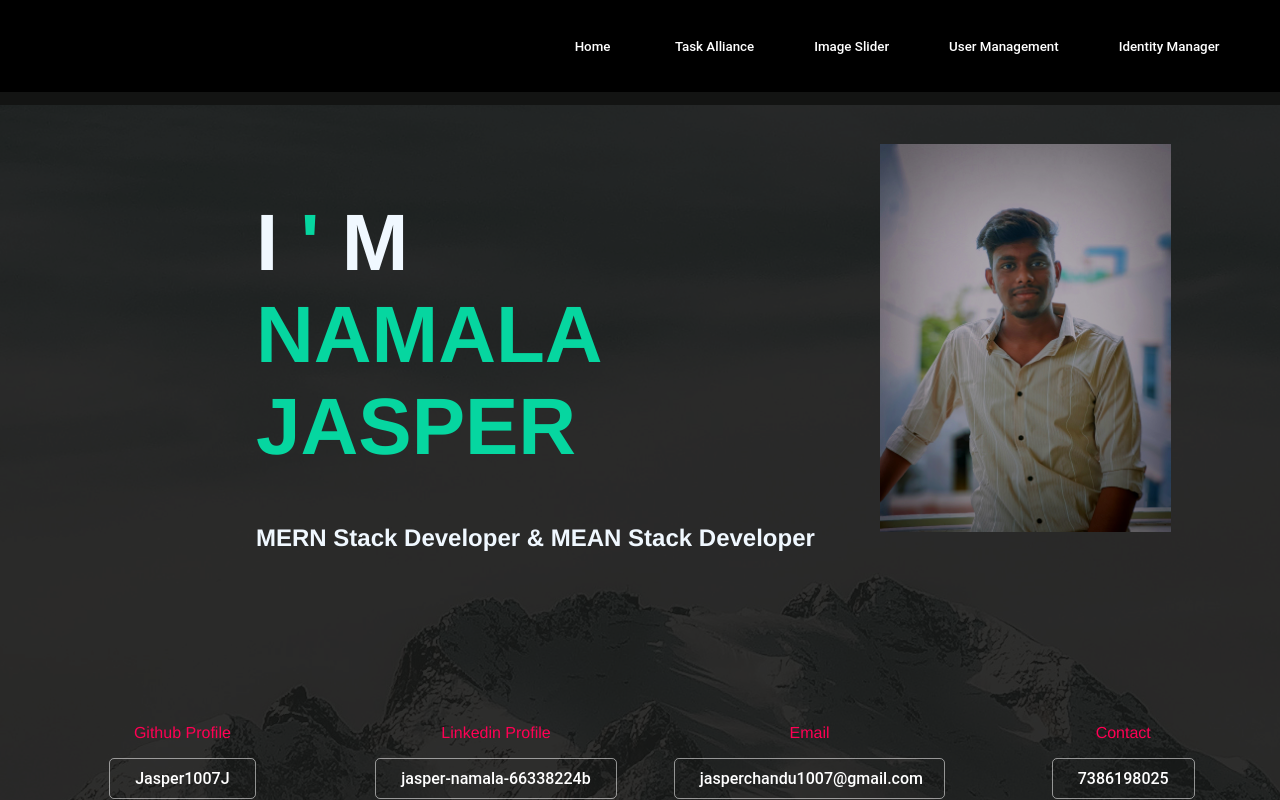
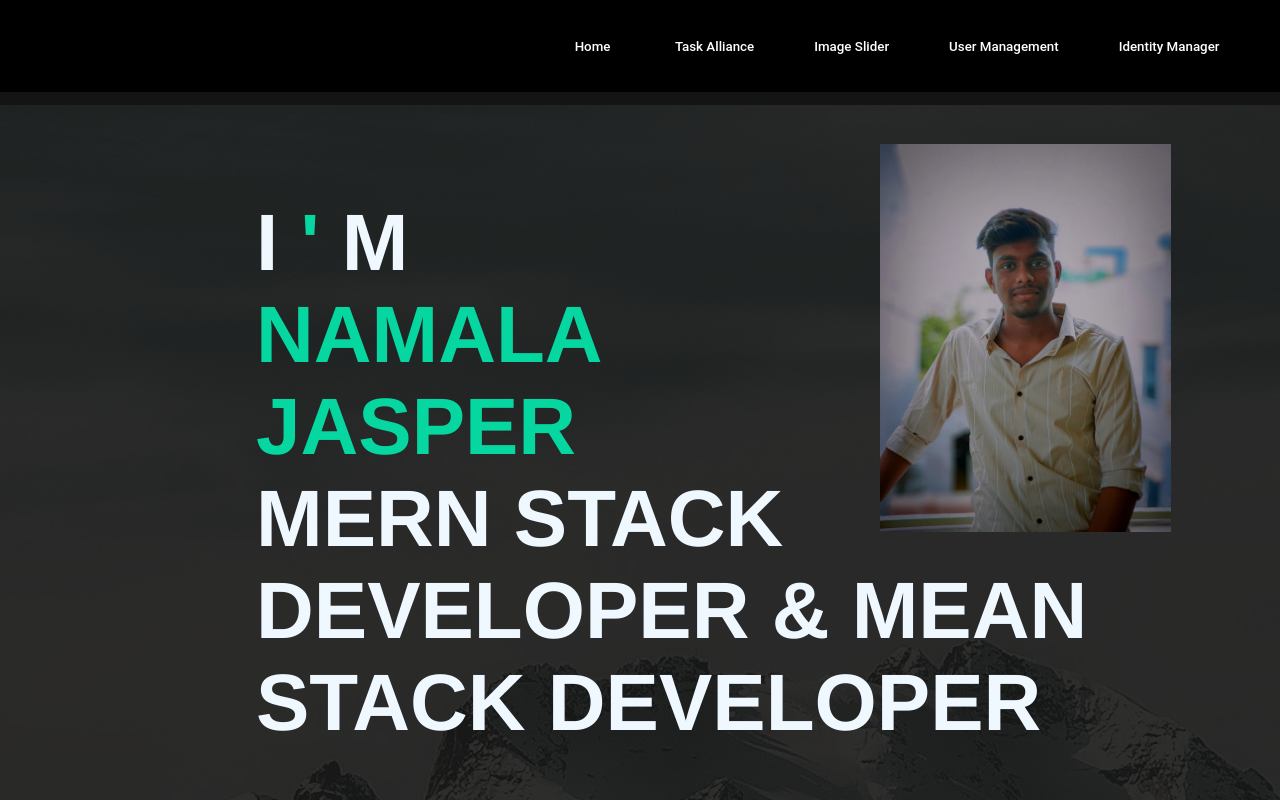
Before and after one commit to Jasper1007J/BlogWebsite, a React (Create React App) app: page / in a window 1280 px wide. Shown: the top 800 px of the page. Built offline with nearby package versions, Linux system fonts and the light colour scheme.

Commit message:
Some Changes

```diff
--- a/src/Home.js
+++ b/src/Home.js
@@ -10,7 +10,7 @@ export default function Home({posts}){
       <div className='profile'>
       <img src={require('./Image.jpg')} alt='profile'></img>
         <h1>I<label style={{color:'#06d6a0'}}> ' </label>m<p> NAMALA JASPER</p>
-        <a>MERN Stack Developer & MEAN Stack Developer</a></h1>
+        <label>MERN Stack Developer & MEAN Stack Developer</label></h1>
 
       </div>
       <div className='social-media'>
--- a/src/components/BlogPost.js
+++ b/src/components/BlogPost.js
@@ -5,8 +5,6 @@ import { NavLink } from 'react-router-dom';
 // Define a functional component BlogPost that takes props as input
 const BlogPost = ({ title, path, content, date, image }) => {
   // Extract the image source from props
-  const Srcimage = image;
-
   // Render the blog post
   return (
     <div className="blog-post">
```
